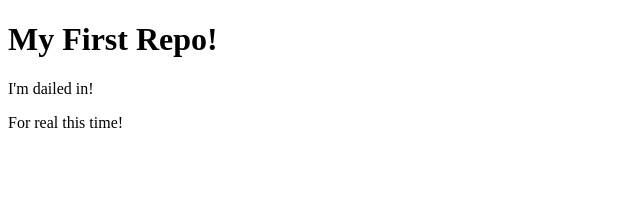
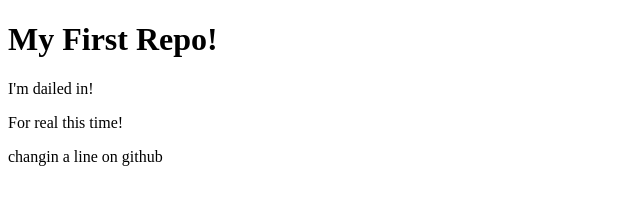
Before and after one commit to JamesGitDev/first-repository, a plain HTML site: page index.html in a window 1280 px wide. Shown: the whole page, without its empty margins (0-640 px from the left). Drawn offline with Linux system fonts and the light colour scheme.

Commit message:
Update index.html

```diff
--- a/index.html
+++ b/index.html
@@ -9,5 +9,6 @@
     <h1>My First Repo! </h1>
     <p>I'm dailed in!</p>
     <p>For real this time!</p>
+    <p>changin a line on github</p>
   </body>
 </html>
```
